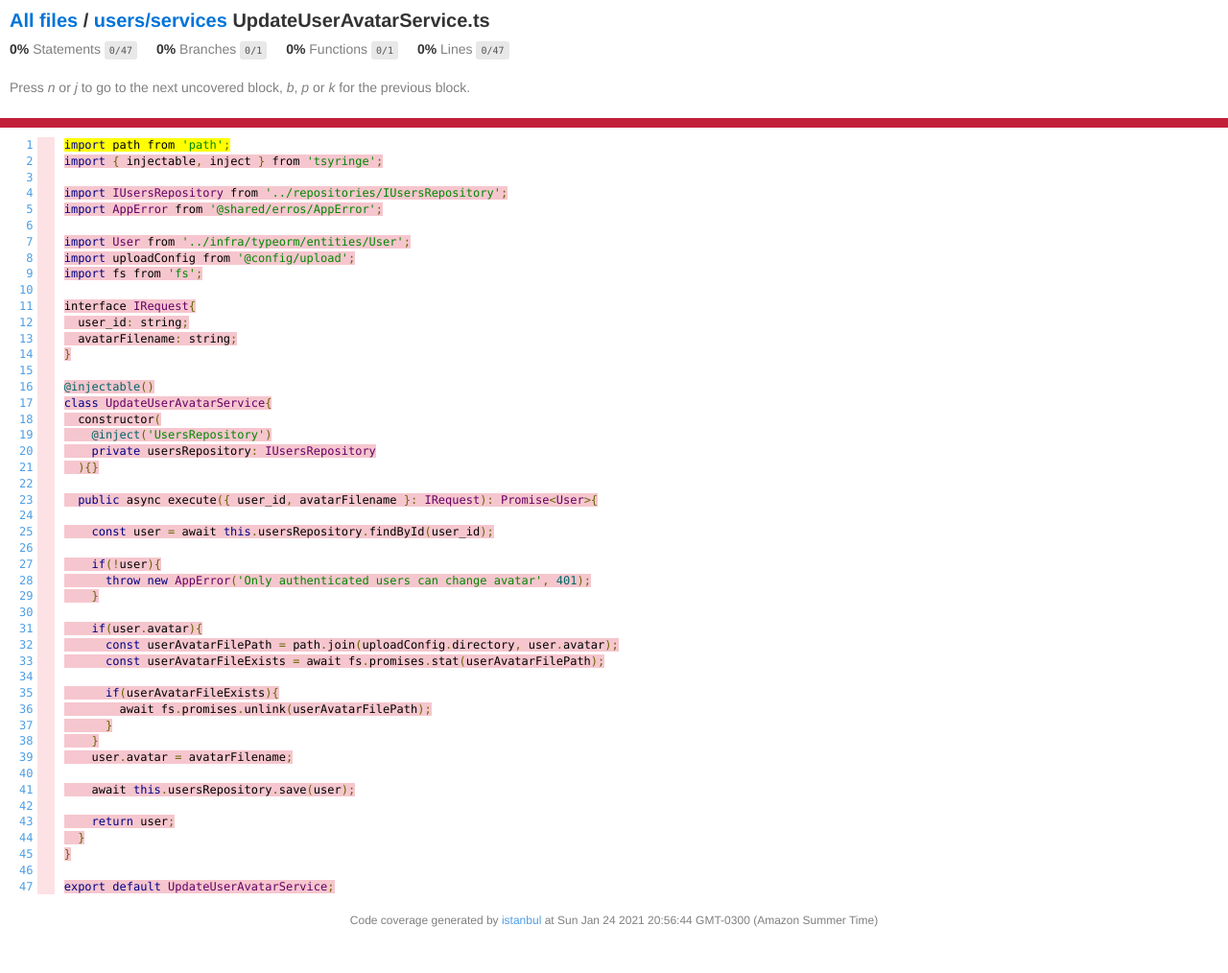
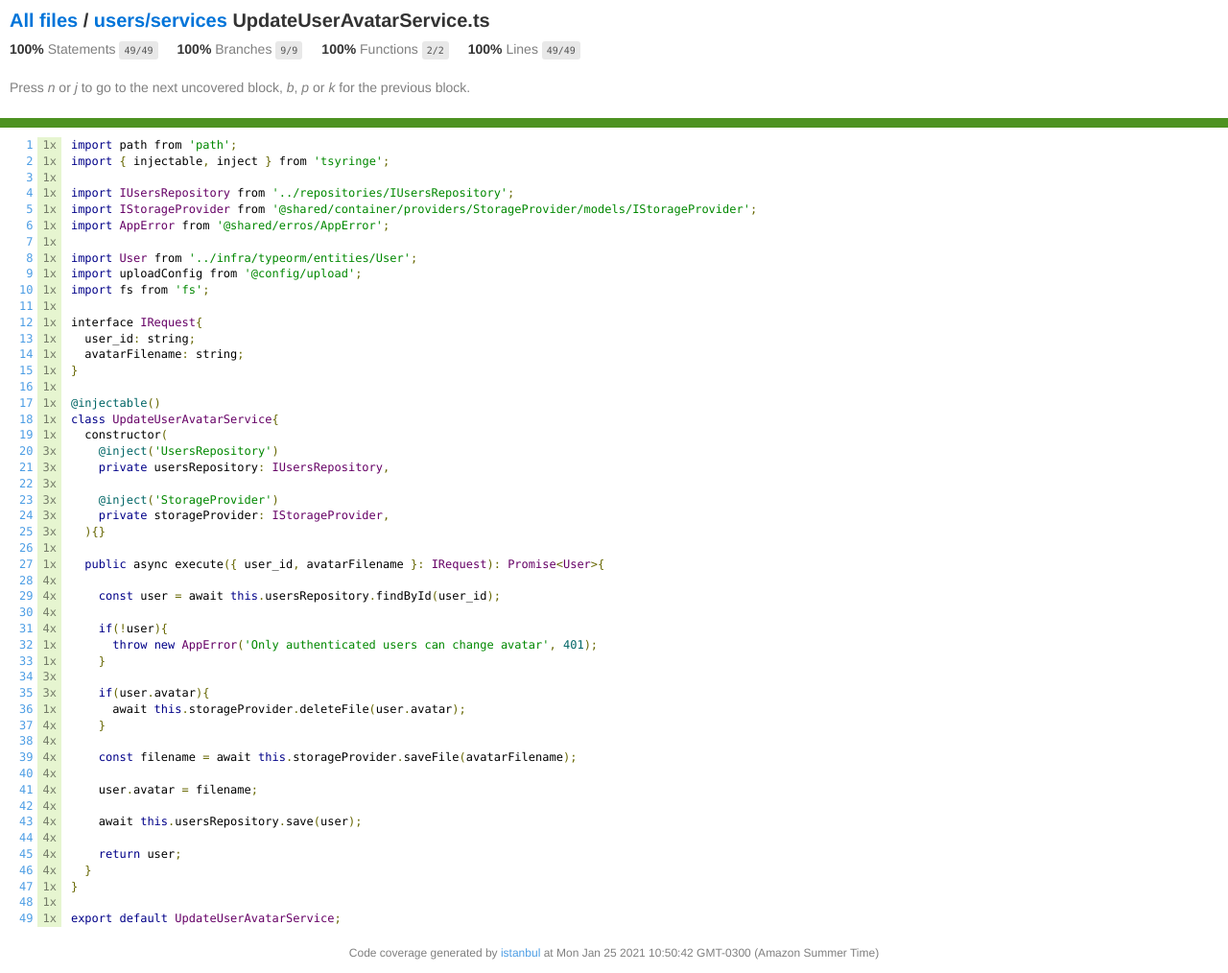
Before and after one commit to andersonifmt/firstprojectnode, a website: page covarage/lcov-report/users/services/UpdateUserAvatarService.ts.html in a window 1280 px wide. Shown: the whole page at 96% size. Before the commit the page ends 980 px from the top, so only its background shows below. Drawn offline with Linux system fonts and the light colour scheme.

Commit message:
Nivel 04: Gobarber:Atualização de Avatar

```diff
--- a/covarage/lcov-report/users/services/UpdateUserAvatarService.ts.html
+++ b/covarage/lcov-report/users/services/UpdateUserAvatarService.ts.html
@@ -23,30 +23,30 @@
         <div class='clearfix'>
 
             <div class='fl pad1y space-right2'>
-                <span class="strong">0% </span>
+                <span class="strong">100% </span>
                 <span class="quiet">Statements</span>
-                <span class='fraction'>0/47</span>
+                <span class='fraction'>49/49</span>
             </div>
 
 
             <div class='fl pad1y space-right2'>
-                <span class="strong">0% </span>
+                <span class="strong">100% </span>
                 <span class="quiet">Branches</span>
-                <span class='fraction'>0/1</span>
+                <span class='fraction'>9/9</span>
             </div>
 
 
             <div class='fl pad1y space-right2'>
-                <span class="strong">0% </span>
+                <span class="strong">100% </span>
                 <span class="quiet">Functions</span>
-                <span class='fraction'>0/1</span>
+                <span class='fraction'>2/2</span>
             </div>
 
 
             <div class='fl pad1y space-right2'>
-                <span class="strong">0% </span>
+                <span class="strong">100% </span>
                 <span class="quiet">Lines</span>
-                <span class='fraction'>0/47</span>
+                <span class='fraction'>49/49</span>
             </div>
 
 
@@ -55,7 +55,7 @@
             Press <em>n</em> or <em>j</em> to go to the next uncovered block, <em>b</em>, <em>p</em> or <em>k</em> for the previous block.
         </p>
     </div>
-    <div class='status-line low'></div>
+    <div class='status-line high'></div>
     <pre><table class="coverage">
 <tr><td class="line-count quiet"><a name='L1'></a><a href='#L1'>1</a>
 <a name='L2'></a><a href='#L2'>2</a>
@@ -103,106 +103,112 @@
 <a name='L44'></a><a href='#L44'>44</a>
 <a name='L45'></a><a href='#L45'>45</a>
 <a name='L46'></a><a href='#L46'>46</a>
-<a name='L47'></a><a href='#L47'>47</a></td><td class="line-coverage quiet"><span class="cline-any cline-no">&nbsp;</span>
-<span class="cline-any cline-no">&nbsp;</span>
-<span class="cline-any cline-no">&nbsp;</span>
-<span class="cline-any cline-no">&nbsp;</span>
-<span class="cline-any cline-no">&nbsp;</span>
-<span class="cline-any cline-no">&nbsp;</span>
-<span class="cline-any cline-no">&nbsp;</span>
-<span class="cline-any cline-no">&nbsp;</span>
-<span class="cline-any cline-no">&nbsp;</span>
-<span class="cline-any cline-no">&nbsp;</span>
-<span class="cline-any cline-no">&nbsp;</span>
-<span class="cline-any cline-no">&nbsp;</span>
-<span class="cline-any cline-no">&nbsp;</span>
-<span class="cline-any cline-no">&nbsp;</span>
-<span class="cline-any cline-no">&nbsp;</span>
-<span class="cline-any cline-no">&nbsp;</span>
-<span class="cline-any cline-no">&nbsp;</span>
-<span class="cline-any cline-no">&nbsp;</span>
-<span class="cline-any cline-no">&nbsp;</span>
-<span class="cline-any cline-no">&nbsp;</span>
-<span class="cline-any cline-no">&nbsp;</span>
-<span class="cline-any cline-no">&nbsp;</span>
-<span class="cline-any cline-no">&nbsp;</span>
-<span class="cline-any cline-no">&nbsp;</span>
-<span class="cline-any cline-no">&nbsp;</span>
-<span class="cline-any cline-no">&nbsp;</span>
-<span class="cline-any cline-no">&nbsp;</span>
-<span class="cline-any cline-no">&nbsp;</span>
-<span class="cline-any cline-no">&nbsp;</span>
-<span class="cline-any cline-no">&nbsp;</span>
-<span class="cline-any cline-no">&nbsp;</span>
-<span class="cline-any cline-no">&nbsp;</span>
-<span class="cline-any cline-no">&nbsp;</span>
-<span class="cline-any cline-no">&nbsp;</span>
-<span class="cline-any cline-no">&nbsp;</span>
-<span class="cline-any cline-no">&nbsp;</span>
-<span class="cline-any cline-no">&nbsp;</span>
-<span class="cline-any cline-no">&nbsp;</span>
-<span class="cline-any cline-no">&nbsp;</span>
-<span class="cline-any cline-no">&nbsp;</span>
-<span class="cline-any cline-no">&nbsp;</span>
-<span class="cline-any cline-no">&nbsp;</span>
-<span class="cline-any cline-no">&nbsp;</span>
-<span class="cline-any cline-no">&nbsp;</span>
-<span class="cline-any cline-no">&nbsp;</span>
-<span class="cline-any cline-no">&nbsp;</span>
-<span class="cline-any cline-no">&nbsp;</span></td><td class="text"><pre class="prettyprint lang-js"><span class="cstat-no" title="statement not covered" ><span class="fstat-no" title="function not covered" ><span class="branch-0 cbranch-no" title="branch not covered" >import path from 'path';</span></span></span>
-<span class="cstat-no" title="statement not covered" >import { injectable, inject } from 'tsyringe';</span>
-<span class="cstat-no" title="statement not covered" ></span>
-<span class="cstat-no" title="statement not covered" >import IUsersRepository from '../repositories/IUsersRepository';</span>
-<span class="cstat-no" title="statement not covered" >import AppError from '@shared/erros/AppError';</span>
-<span class="cstat-no" title="statement not covered" ></span>
-<span class="cstat-no" title="statement not covered" >import User from '../infra/typeorm/entities/User';</span>
-<span class="cstat-no" title="statement not covered" >import uploadConfig from '@config/upload';</span>
-<span class="cstat-no" title="statement not covered" >import fs from 'fs';</span>
-<span class="cstat-no" title="statement not covered" ></span>
-<span class="cstat-no" title="statement not covered" >interface IRequest{</span>
-<span class="cstat-no" title="statement not covered" >  user_id: string;</span>
-<span class="cstat-no" title="statement not covered" >  avatarFilename: string;</span>
-<span class="cstat-no" title="statement not covered" >}</span>
-<span class="cstat-no" title="statement not covered" ></span>
-<span class="cstat-no" title="statement not covered" >@injectable()</span>
-<span class="cstat-no" title="statement not covered" >class UpdateUserAvatarService{</span>
-<span class="cstat-no" title="statement not covered" >  constructor(</span>
-<span class="cstat-no" title="statement not covered" >    @inject('UsersRepository')</span>
-<span class="cstat-no" title="statement not covered" >    private usersRepository: IUsersRepository</span>
-<span class="cstat-no" title="statement not covered" >  ){}</span>
-<span class="cstat-no" title="statement not covered" ></span>
-<span class="cstat-no" title="statement not covered" >  public async execute({ user_id, avatarFilename }: IRequest): Promise&lt;User&gt;{</span>
-<span class="cstat-no" title="statement not covered" ></span>
-<span class="cstat-no" title="statement not covered" >    const user = await this.usersRepository.findById(user_id);</span>
-<span class="cstat-no" title="statement not covered" ></span>
-<span class="cstat-no" title="statement not covered" >    if(!user){</span>
-<span class="cstat-no" title="statement not covered" >      throw new AppError('Only authenticated users can change avatar', 401);</span>
-<span class="cstat-no" title="statement not covered" >    }</span>
-<span class="cstat-no" title="statement not covered" ></span>
-<span class="cstat-no" title="statement not covered" >    if(user.avatar){</span>
-<span class="cstat-no" title="statement not covered" >      const userAvatarFilePath = path.join(uploadConfig.directory, user.avatar);</span>
-<span class="cstat-no" title="statement not covered" >      const userAvatarFileExists = await fs.promises.stat(userAvatarFilePath);</span>
-<span class="cstat-no" title="statement not covered" ></span>
-<span class="cstat-no" title="statement not covered" >      if(userAvatarFileExists){</span>
-<span class="cstat-no" title="statement not covered" >        await fs.promises.unlink(userAvatarFilePath);</span>
-<span class="cstat-no" title="statement not covered" >      }</span>
-<span class="cstat-no" title="statement not covered" >    }</span>
-<span class="cstat-no" title="statement not covered" >    user.avatar = avatarFilename;</span>
-<span class="cstat-no" title="statement not covered" ></span>
-<span class="cstat-no" title="statement not covered" >    await this.usersRepository.save(user);</span>
-<span class="cstat-no" title="statement not covered" ></span>
-<span class="cstat-no" title="statement not covered" >    return user;</span>
-<span class="cstat-no" title="statement not covered" >  }</span>
-<span class="cstat-no" title="statement not covered" >}</span>
-<span class="cstat-no" title="statement not covered" ></span>
-<span class="cstat-no" title="statement not covered" >export default UpdateUserAvatarService;</span></pre></td></tr></table></pre>
+<a name='L47'></a><a href='#L47'>47</a>
+<a name='L48'></a><a href='#L48'>48</a>
+<a name='L49'></a><a href='#L49'>49</a></td><td class="line-coverage quiet"><span class="cline-any cline-yes">1x</span>
+<span class="cline-any cline-yes">1x</span>
+<span class="cline-any cline-yes">1x</span>
+<span class="cline-any cline-yes">1x</span>
+<span class="cline-any cline-yes">1x</span>
+<span class="cline-any cline-yes">1x</span>
+<span class="cline-any cline-yes">1x</span>
+<span class="cline-any cline-yes">1x</span>
+<span class="cline-any cline-yes">1x</span>
+<span class="cline-any cline-yes">1x</span>
+<span class="cline-any cline-yes">1x</span>
+<span class="cline-any cline-yes">1x</span>
+<span class="cline-any cline-yes">1x</span>
+<span class="cline-any cline-yes">1x</span>
+<span class="cline-any cline-yes">1x</span>
+<span class="cline-any cline-yes">1x</span>
+<span class="cline-any cline-yes">1x</span>
+<span class="cline-any cline-yes">1x</span>
+<span class="cline-any cline-yes">1x</span>
+<span class="cline-any cline-yes">3x</span>
+<span class="cline-any cline-yes">3x</span>
+<span class="cline-any cline-yes">3x</span>
+<span class="cline-any cline-yes">3x</span>
+<span class="cline-any cline-yes">3x</span>
+<span class="cline-any cline-yes">3x</span>
+<span class="cline-any cline-yes">1x</span>
+<span class="cline-any cline-yes">1x</span>
+<span class="cline-any cline-yes">4x</span>
+<span class="cline-any cline-yes">4x</span>
+<span class="cline-any cline-yes">4x</span>
+<span class="cline-any cline-yes">4x</span>
+<span class="cline-any cline-yes">1x</span>
+<span class="cline-any cline-yes">1x</span>
+<span class="cline-any cline-yes">3x</span>
+<span class="cline-any cline-yes">3x</span>
+<span class="cline-any cline-yes">1x</span>
+<span class="cline-any cline-yes">4x</span>
+<span class="cline-any cline-yes">4x</span>
+<span class="cline-any cline-yes">4x</span>
+<span class="cline-any cline-yes">4x</span>
+<span class="cline-any cline-yes">4x</span>
+<span class="cline-any cline-yes">4x</span>
+<span class="cline-any cline-yes">4x</span>
+<span class="cline-any cline-yes">4x</span>
+<span class="cline-any cline-yes">4x</span>
+<span class="cline-any cline-yes">4x</span>
+<span class="cline-any cline-yes">1x</span>
+<span class="cline-any cline-yes">1x</span>
+<span class="cline-any cline-yes">1x</span></td><td class="text"><pre class="prettyprint lang-js">import path from 'path';
+import { injectable, inject } from 'tsyringe';
+&nbsp;
+import IUsersRepository from '../repositories/IUsersRepository';
+import IStorageProvider from '@shared/container/providers/StorageProvider/models/IStorageProvider';
+import AppError from '@shared/erros/AppError';
+&nbsp;
+import User from '../infra/typeorm/entities/User';
+import uploadConfig from '@config/upload';
+import fs from 'fs';
+&nbsp;
+interface IRequest{
+  user_id: string;
+  avatarFilename: string;
+}
+&nbsp;
+@injectable()
+class UpdateUserAvatarService{
+  constructor(
+    @inject('UsersRepository')
+    private usersRepository: IUsersRepository,
+&nbsp;
+    @inject('StorageProvider')
+    private storageProvider: IStorageProvider,
+  ){}
+&nbsp;
+  public async execute({ user_id, avatarFilename }: IRequest): Promise&lt;User&gt;{
+&nbsp;
+    const user = await this.usersRepository.findById(user_id);
+&nbsp;
+    if(!user){
+      throw new AppError('Only authenticated users can change avatar', 401);
+    }
+&nbsp;
+    if(user.avatar){
+      await this.storageProvider.deleteFile(user.avatar);
+    }
+&nbsp;
+    const filename = await this.storageProvider.saveFile(avatarFilename);
+&nbsp;
+    user.avatar = filename;
+&nbsp;
+    await this.usersRepository.save(user);
+&nbsp;
+    return user;
+  }
+}
+&nbsp;
+export default UpdateUserAvatarService;</pre></td></tr></table></pre>
 
                 <div class='push'></div><!-- for sticky footer -->
             </div><!-- /wrapper -->
             <div class='footer quiet pad2 space-top1 center small'>
                 Code coverage generated by
                 <a href="https://istanbul.js.org/" target="_blank">istanbul</a>
-                at Sun Jan 24 2021 20:56:44 GMT-0300 (Amazon Summer Time)
+                at Mon Jan 25 2021 10:50:42 GMT-0300 (Amazon Summer Time)
             </div>
         </div>
         <script src="../../prettify.js"></script>
```
Also changed, not shown: covarage/lcov-report/appointments/services/CreateAppointmentService.ts.html (+1 -1 lines), covarage/lcov-report/appointments/services/index.html (+1 -1 lines), covarage/lcov-report/index.html (+21 -21 lines), covarage/lcov-report/users/services/AuthenticateUserService.ts.html (+1 -1 lines), covarage/lcov-report/users/services/CreateUserService.ts.html (+1 -1 lines), covarage/lcov-report/users/services/index.html (+21 -21 lines), src/modules/users/services/UpdateUserAvatarService.spec.ts (added, +70 -0 lines), 1 other file.
